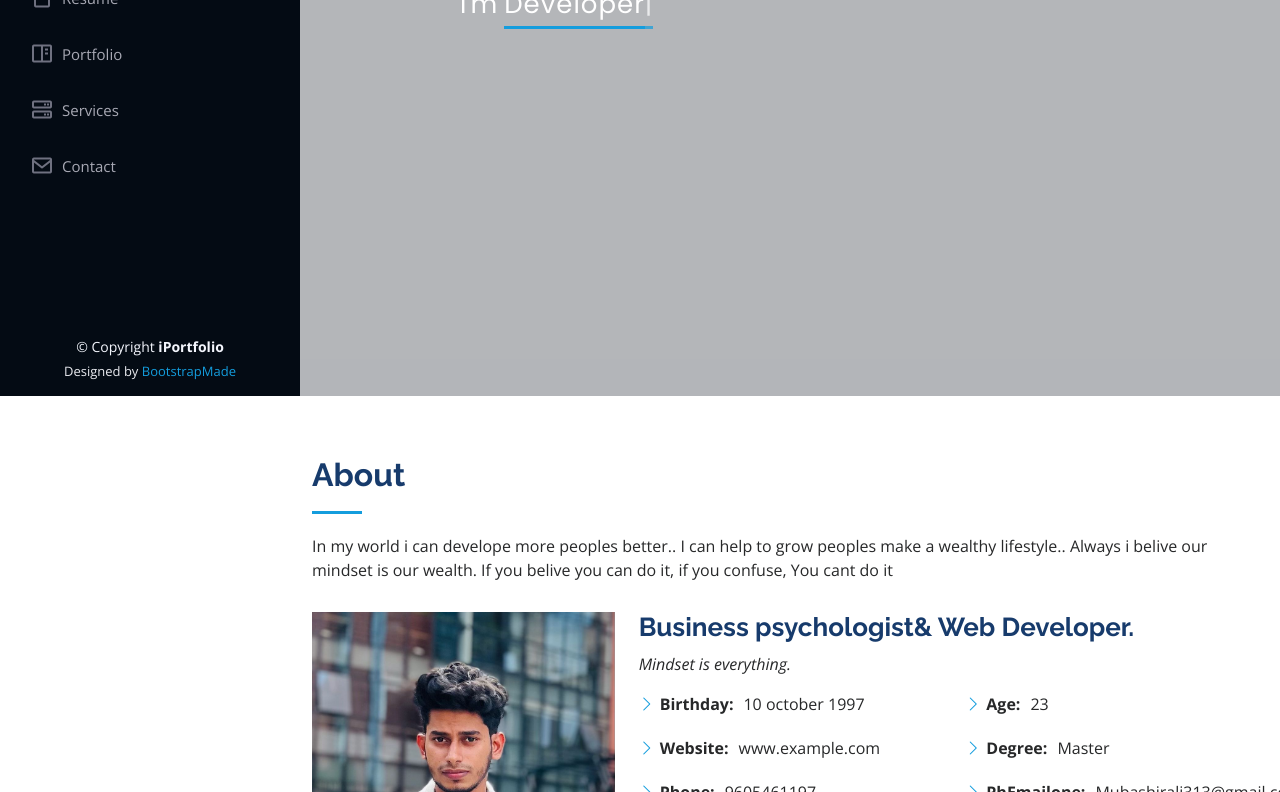
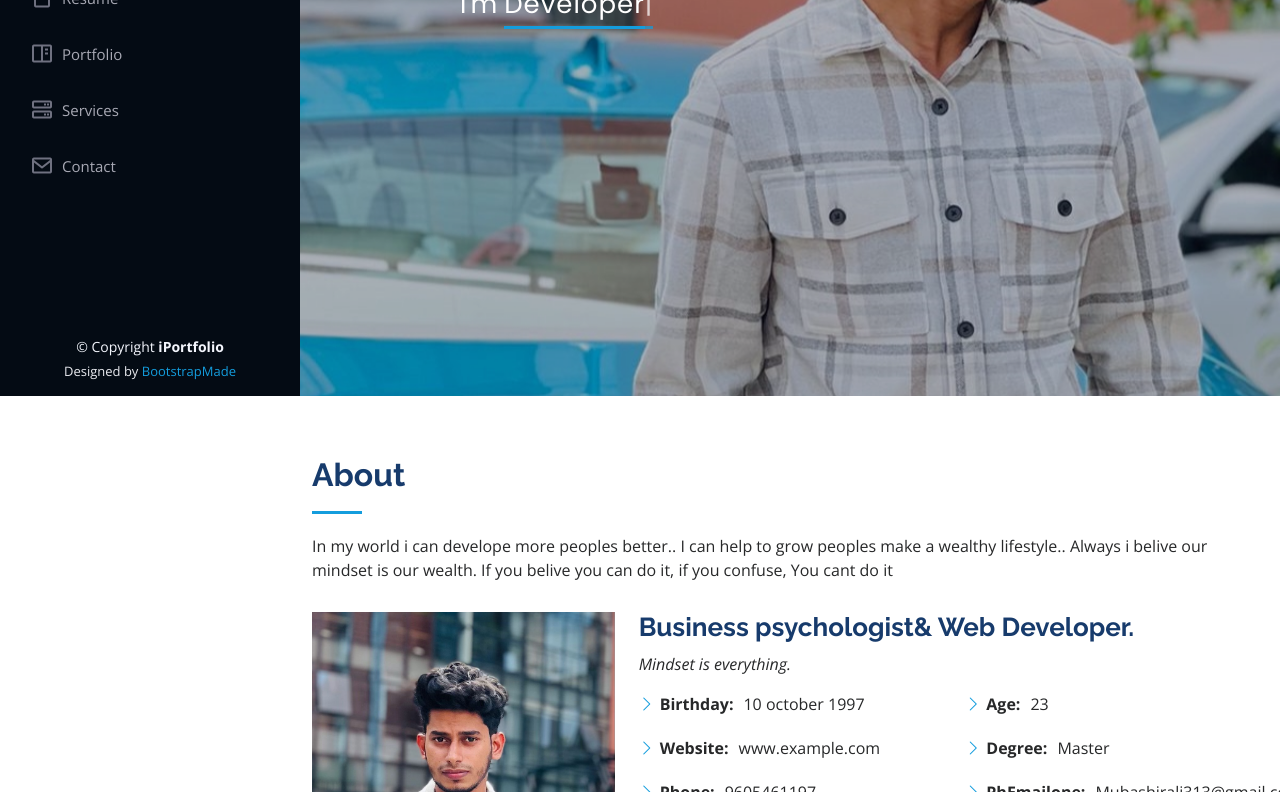
Before and after one commit to MubashirAliCp/PersonalWebsite, a plain HTML site: page index.html in a window 1280 px wide. Shown: the part 404-1196 px from the top of the page. Drawn offline with nearby package versions, Linux system fonts and the light colour scheme.

Commit message:
finishes

```diff
--- a/assets/css/style.css
+++ b/assets/css/style.css
@@ -198,7 +198,7 @@ h1, h2, h3, h4, h5, h6 {
 #hero {
   width: 100%;
   height: 100vh;
-  background: url("/iPortfolio/assets/img/last.jpeg") top center;
+  background: url("/assets/img/last.jpeg") top center;
   background-size: cover;
 }
 #hero:before {
```
